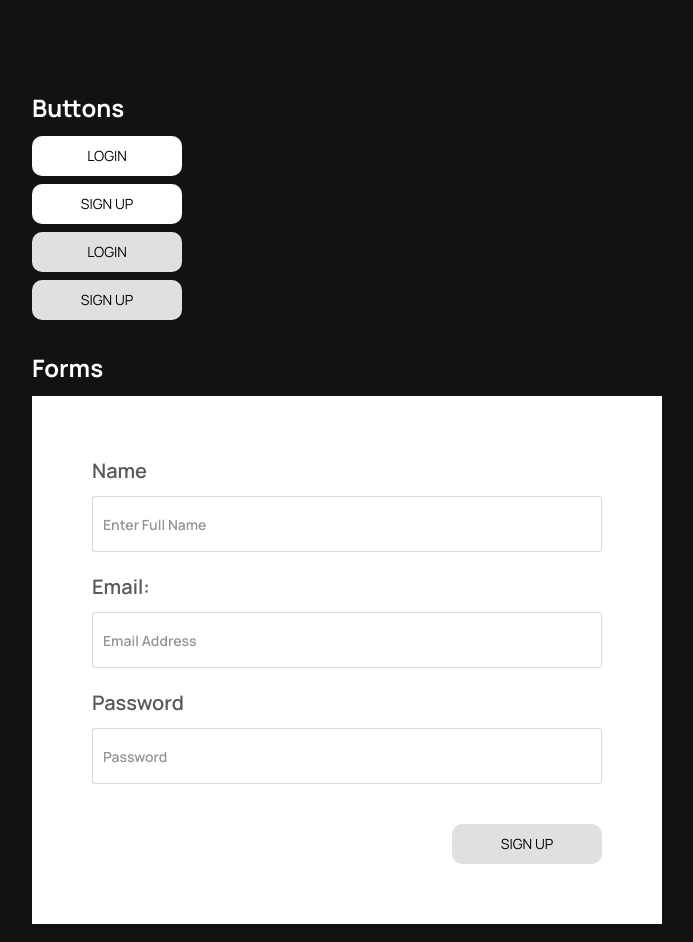
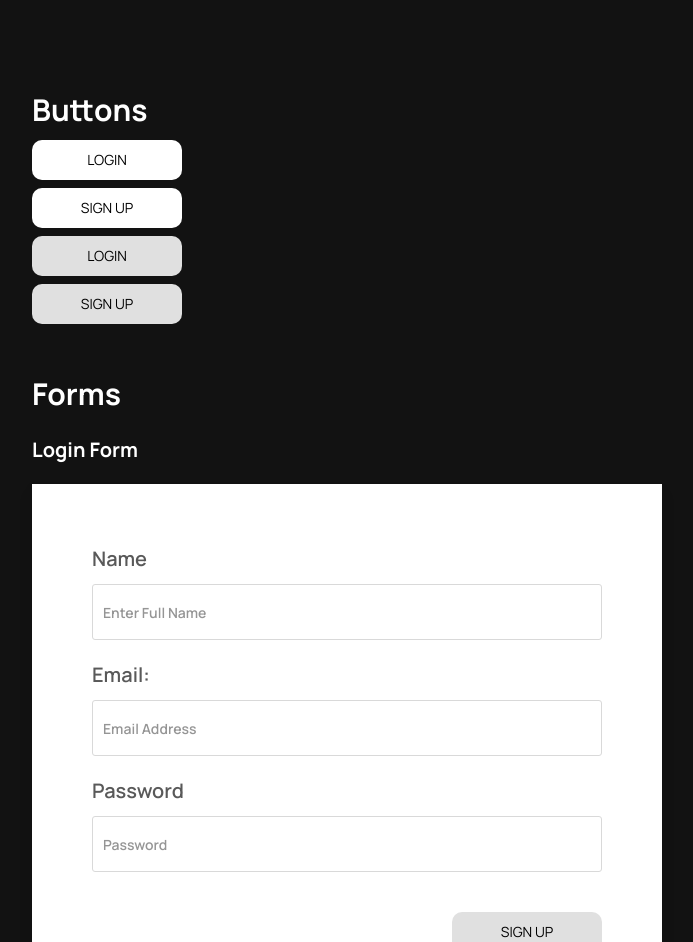
Before and after one commit to AJ1732/capstone_schoolbase_lms, a React (Vite) app: page / in a window 1280 px wide. Shown: the top 942 px of the page, without its empty margins (48-741 px from the left). Built offline with nearby package versions, Linux system fonts and the light colour scheme.

Commit message:
feat: create login form component

```diff
--- a/src/App.jsx
+++ b/src/App.jsx
@@ -1,15 +1,15 @@
 import { FormButton, NavButton } from "./components/Button/Buttons"
-import { SignUpForm } from "./components/Form/Forms"
+import { LogInForm, SignUpForm } from "./components/Form/Forms"
 
 function App() {
 
   return (
-    <div className="font-manrope p-20 space-y-5">
+    <div className="font-manrope p-20 space-y-10">
 
 
       {/* BUTTONS */}
       <div>
-        <h2 className="text-2xl font-bold py-3">Buttons</h2>
+        <h2 className="text-3xl font-bold py-3">Buttons</h2>
 
         <div className="flex flex-col justify-start items-start gap-2">
           <NavButton>LOGIN</NavButton>
@@ -21,9 +21,13 @@ function App() {
 
       {/* FORMS */}
       <div>
-        <h2 className="text-2xl font-bold py-3">Forms</h2>
+        <h2 className="text-3xl font-bold py-3">Forms</h2>
 
         <div className="flex flex-col justify-start items-start gap-2">
+          <h2 className="text-xl font-bold py-3">Login Form</h2>
+          <LogInForm />
+
+          <h2 className="text-xl font-bold py-3">Sign Up Form</h2>
           <SignUpForm />
         </div>
       </div>
--- a/src/components/Form/Forms.jsx
+++ b/src/components/Form/Forms.jsx
@@ -10,6 +10,135 @@ export const validateEmail = (email) => {
     );
 };
 
+
+export const LogInForm = () => {
+  const [fullName, setFullName] = useState("");
+  const [email, setEmail] = useState({
+    value: "",
+    isTouched: false,
+  });
+  const [password, setPassword] = useState({
+    value: "",
+    isTouched: false,
+  });
+
+  const EmailErrorMessage = () => {
+    return (
+      <p className="field-error">Please enter a valid Email Adresss</p>
+    );
+  };
+
+  const PasswordErrorMessage = () => {
+    return (
+      <p className="field-error">Password should have at least 8 characters</p>
+    );
+  };
+
+  const getIsFormValid = () => {
+    return (
+      fullName &&
+      validateEmail(email) &&
+      password.value.length >= 8
+    );
+  };
+
+  const clearForm = () => {
+    setFullName("");
+    setEmail("");
+    setPassword({
+      value: "",
+      isTouched: false,
+    })
+  };
+
+  const handleSubmit = (e) => {
+    e.preventDefault();
+
+    alert("Account created!");
+    clearForm();
+  };
+
+  return (
+    <div>
+      <form
+        action=""
+        onSubmit={handleSubmit}
+        className={`
+          min-w-[630px] bg-white text-black p-[60px] drop-shadow-lg
+        `}
+      >
+        <fieldset className='flex flex-col gap-5'>
+          {/* NAME */}
+          <div className='field'>
+            <div>
+              <label htmlFor="fullName">Name </label>
+            </div>
+            <input
+              id='fullName'
+              type="text"
+              value={fullName}
+              placeholder='Enter Full Name'
+              required
+              onChange={(e) => setFullName(e.target.value)}
+            />
+          </div>
+
+          {/* EMAIL */}
+          <div className='field'>
+            <div>
+              <label htmlFor="email">Email:</label>
+            </div>
+            <input
+              id='email'
+              type="email"
+              value={email.value}
+              placeholder='Email Address'
+              onChange={(e) => {
+                setEmail({ ...email, value: e.target.value });
+              }}
+              onBlur={() => {
+                setEmail({ ...email, isTouched: true });
+              }}
+            />
+            {
+              email.isTouched && validateEmail(email) == null ?
+              ( <EmailErrorMessage /> ) :
+              null
+            }
+          </div>
+
+          {/* PASSWORD */}
+          <div className='field'>
+            <div>
+              <label htmlFor="password">Password </label>
+            </div>
+            <input
+              id='password'
+              type="password"
+              value={password.value}
+              placeholder='Password'
+              required
+              onChange={(e) => {
+                setPassword({ ...password, value: e.target.value });
+              }}
+              onBlur={() => {
+                setPassword({ ...password, isTouched: true });
+              }}
+            />
+            {
+              password.isTouched && password.value.length < 8 ?
+              ( <PasswordErrorMessage /> ) :
+              null
+            }
+          </div>
+
+          {/* SUBMIT BUTTON */}
+          <FormButton disabled={!getIsFormValid()} className={`w-[150px] mt-[20px] self-end`}>SIGN UP</ FormButton>
+        </fieldset>
+      </form>
+    </div>
+  )
+}
 
 export const SignUpForm = () => {
   const [fullName, setFullName] = useState("");
```
